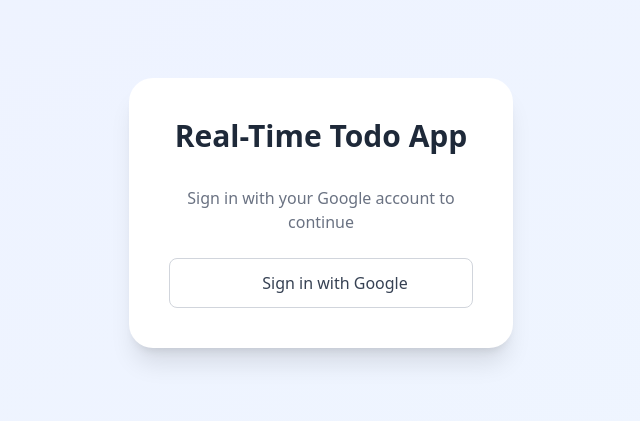
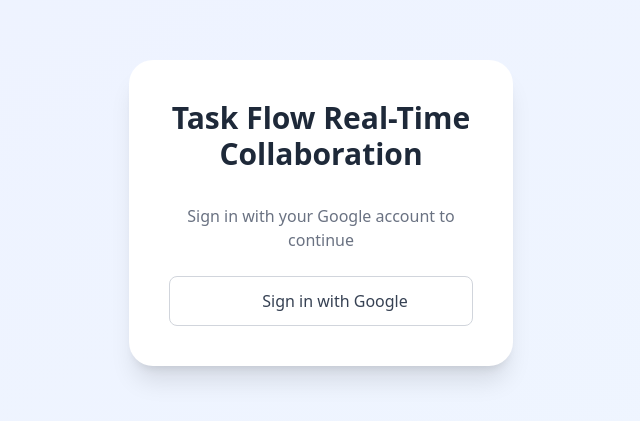
Before and after one commit to Kushagra-Kukreti/google-docs-lite, a React (Vite) app in the folder frontend/: page / in a window 1280 px wide. Shown: the part 187-608 px from the top of the page, without its empty margins (319-959 px from the left). Built offline with nearby package versions, Linux system fonts and the light colour scheme; no server answers; some icons are missing.

Commit message:
change title

```diff
--- a/frontend/src/pages/Login.jsx
+++ b/frontend/src/pages/Login.jsx
@@ -14,7 +14,7 @@
         className="bg-white p-10 rounded-3xl shadow-xl w-full max-w-sm text-center"
       >
         <h1 className="text-3xl font-bold mb-8 text-gray-800">
-          Real-Time Todo App
+          Task Flow Real-Time Collaboration
         </h1>
 
         <p className="text-gray-500 mb-6">
```
